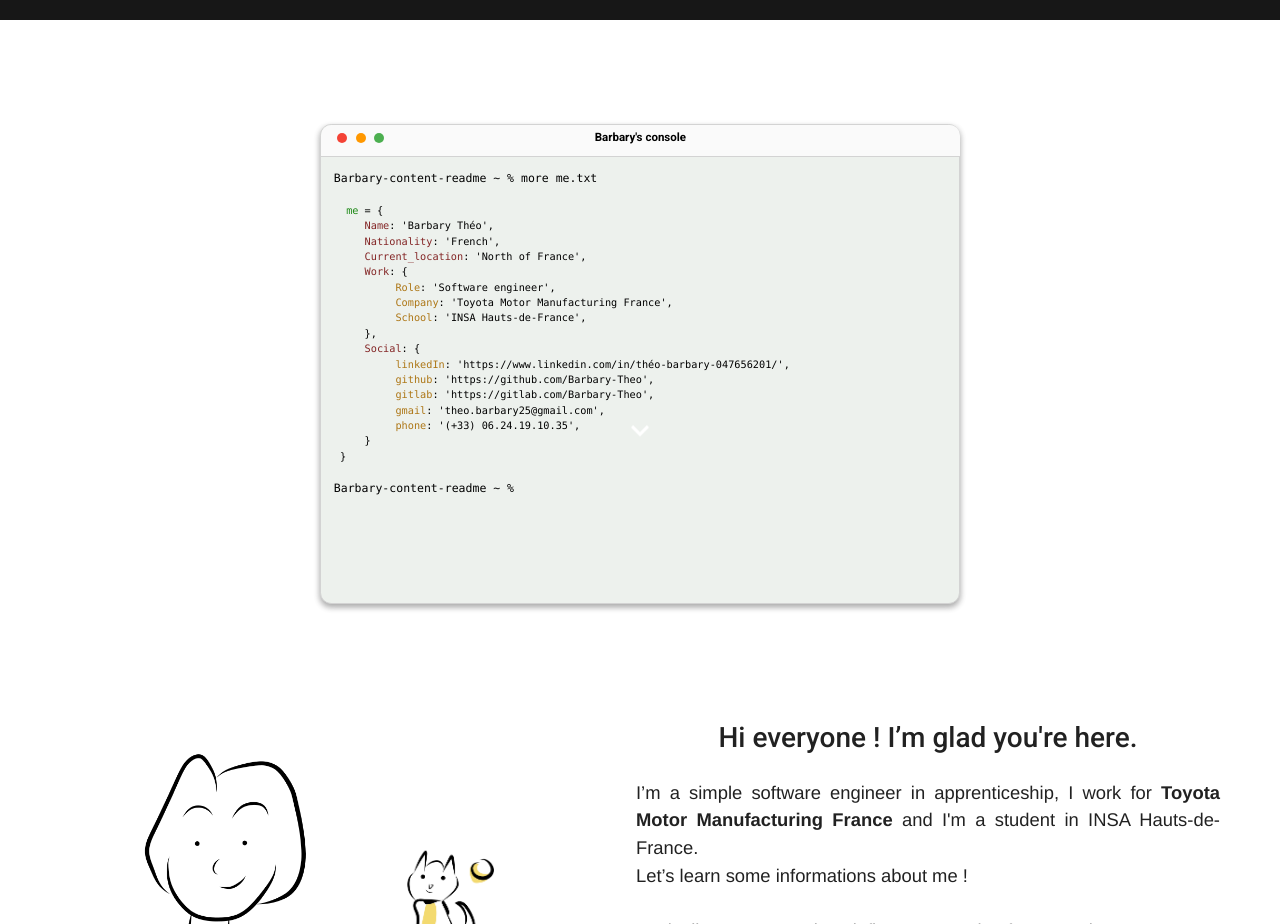
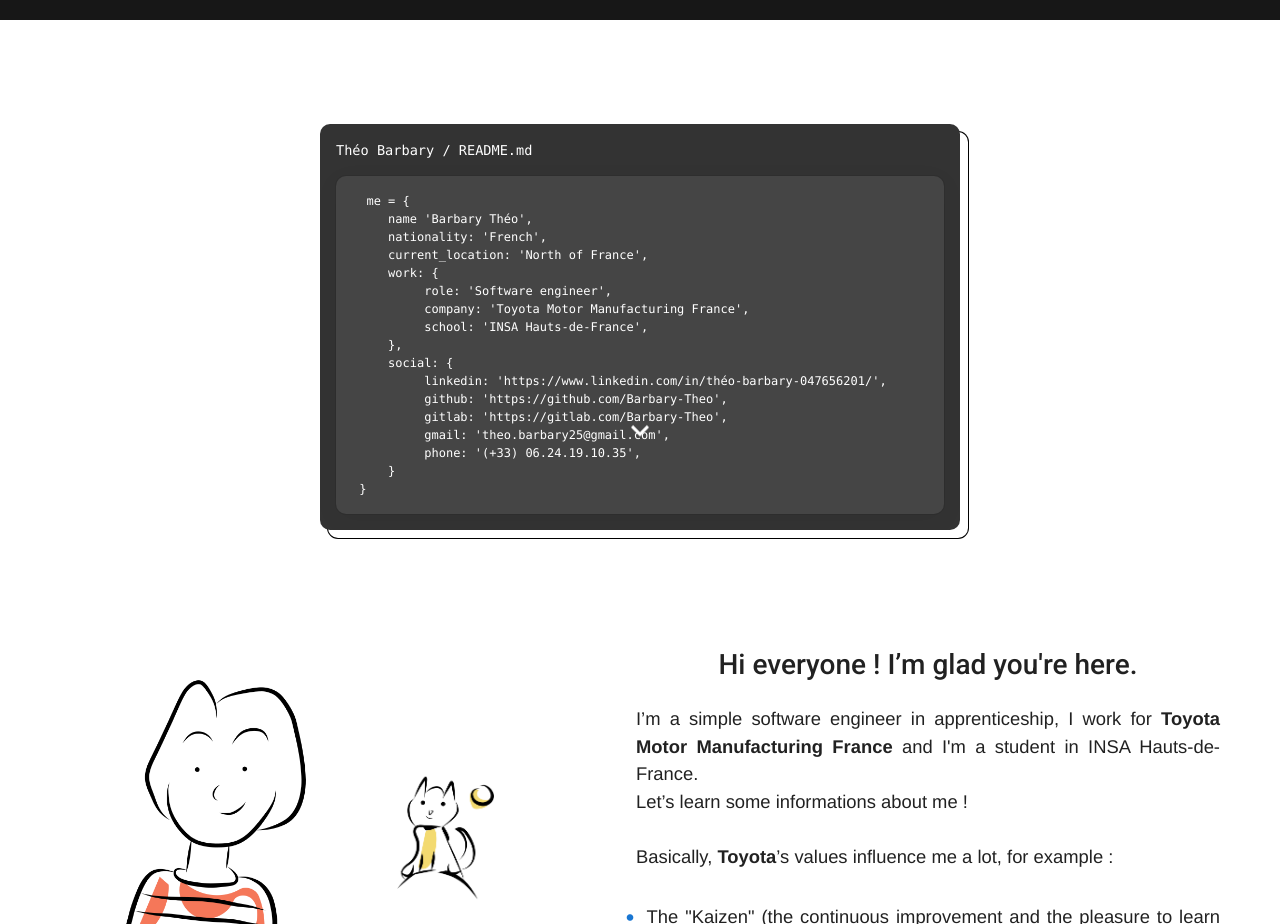
Before and after one commit to Barbary-Theo/Perso-hi-mate, a Vue app: page / in a window 1280 px wide. Shown: the part 780-1704 px from the top of the page. Built offline with nearby package versions, Linux system fonts and the light colour scheme.

Commit message:
modify console implementation

```diff
--- a/src/components/HiMate.vue
+++ b/src/components/HiMate.vue
@@ -6,40 +6,33 @@
 
     <div id="folio-side" class="folio-side">
 
-      <div v-if="showConsole" id="console-container" class="console-container translateX-animation">
-        <div class="console" id="console">
-          <div class="menu-console">
-            <div class="menu-console-button">
-              <v-icon class="icon" color="red" x-small>{{ icon.mdiBrightness1 }}</v-icon>
-              <v-icon class="icon" color="orange" x-small>{{ icon.mdiBrightness1 }}</v-icon>
-              <v-icon class="icon" color="green" x-small>{{ icon.mdiBrightness1 }}</v-icon>
+        <div v-if="showConsole" id="console-container" class="console-container translateX-animation">
+          <div class="console" id="console">
+
+            <div class="readme-content">Théo Barbary / README.md</div>
+
+            <div class="readme-container">
+              <div class="readme-content readme-console"> &nbsp;&nbsp;me = { <br>
+                &nbsp;&nbsp;&nbsp;&nbsp;&nbsp;name 'Barbary Théo',<br>
+                &nbsp;&nbsp;&nbsp;&nbsp;&nbsp;nationality: 'French',<br>
+                &nbsp;&nbsp;&nbsp;&nbsp;&nbsp;current_location: 'North of France',<br>
+                &nbsp;&nbsp;&nbsp;&nbsp;&nbsp;work: {<br>
+                &nbsp;&nbsp;&nbsp;&nbsp;&nbsp;&nbsp;&nbsp;&nbsp;&nbsp;&nbsp;role: 'Software engineer',<br>
+                &nbsp;&nbsp;&nbsp;&nbsp;&nbsp;&nbsp;&nbsp;&nbsp;&nbsp;&nbsp;company: 'Toyota Motor Manufacturing France',<br>
+                &nbsp;&nbsp;&nbsp;&nbsp;&nbsp;&nbsp;&nbsp;&nbsp;&nbsp;&nbsp;school: 'INSA Hauts-de-France',<br>
+                &nbsp;&nbsp;&nbsp;&nbsp;&nbsp;},<br>
+                &nbsp;&nbsp;&nbsp;&nbsp;&nbsp;social: {<br>
+                &nbsp;&nbsp;&nbsp;&nbsp;&nbsp;&nbsp;&nbsp;&nbsp;&nbsp;&nbsp;linkedin: <a title="Open linkedIn" href="https://www.linkedin.com/in/théo-barbary-047656201/" target="_blank" class="ref-console">'https://www.linkedin.com/in/théo-barbary-047656201/'</a>,<br>
+                &nbsp;&nbsp;&nbsp;&nbsp;&nbsp;&nbsp;&nbsp;&nbsp;&nbsp;&nbsp;github: <a title="Open gitlab" href="https://github.com/Barbary-Theo" target="_blank" class="ref-console">'https://github.com/Barbary-Theo'</a>,<br>
+                &nbsp;&nbsp;&nbsp;&nbsp;&nbsp;&nbsp;&nbsp;&nbsp;&nbsp;&nbsp;gitlab: <a title="Open gitlab" href="https://gitlab.com/Barbary-Theo" target="_blank" class="ref-console">'https://gitlab.com/Barbary-Theo'</a>,<br>
+                &nbsp;&nbsp;&nbsp;&nbsp;&nbsp;&nbsp;&nbsp;&nbsp;&nbsp;&nbsp;gmail: 'theo.barbary25@gmail.com',<br>
+                &nbsp;&nbsp;&nbsp;&nbsp;&nbsp;&nbsp;&nbsp;&nbsp;&nbsp;&nbsp;phone: '(+33) 06.24.19.10.35',<br>
+                &nbsp;&nbsp;&nbsp;&nbsp;&nbsp;}<br>
+                &nbsp;}</div>
             </div>
-            <div class="menu-console-text">Barbary's console</div>
-          </div>
-          <div class="menu-content" id="menu-content">
-            <p> Barbary-content-readme ~ % more me.txt</p>
-            <p class="json-me"> &nbsp;&nbsp;<span style="color: #1B8814">me</span> = { <br>
-              &nbsp;&nbsp;&nbsp;&nbsp;&nbsp;<span class="json-attribut">Name</span>: 'Barbary Théo',<br>
-              &nbsp;&nbsp;&nbsp;&nbsp;&nbsp;<span class="json-attribut">Nationality</span>: 'French',<br>
-              &nbsp;&nbsp;&nbsp;&nbsp;&nbsp;<span class="json-attribut">Current_location</span>: 'North of France',<br>
-              &nbsp;&nbsp;&nbsp;&nbsp;&nbsp;<span class="json-attribut">Work</span>: {<br>
-              &nbsp;&nbsp;&nbsp;&nbsp;&nbsp;&nbsp;&nbsp;&nbsp;&nbsp;&nbsp;<span class="json-attribut-second">Role</span>: 'Software engineer',<br>
-              &nbsp;&nbsp;&nbsp;&nbsp;&nbsp;&nbsp;&nbsp;&nbsp;&nbsp;&nbsp;<span class="json-attribut-second">Company</span>: 'Toyota Motor Manufacturing France',<br>
-              &nbsp;&nbsp;&nbsp;&nbsp;&nbsp;&nbsp;&nbsp;&nbsp;&nbsp;&nbsp;<span class="json-attribut-second">School</span>: 'INSA Hauts-de-France',<br>
-              &nbsp;&nbsp;&nbsp;&nbsp;&nbsp;},<br>
-              &nbsp;&nbsp;&nbsp;&nbsp;&nbsp;<span class="json-attribut">Social</span>: {<br>
-              &nbsp;&nbsp;&nbsp;&nbsp;&nbsp;&nbsp;&nbsp;&nbsp;&nbsp;&nbsp;<span class="json-attribut-second">linkedIn</span>: <a title="Open linkedIn" href="https://www.linkedin.com/in/théo-barbary-047656201/" target="_blank" class="ref-console">'https://www.linkedin.com/in/théo-barbary-047656201/'</a>,<br>
-              &nbsp;&nbsp;&nbsp;&nbsp;&nbsp;&nbsp;&nbsp;&nbsp;&nbsp;&nbsp;<span class="json-attribut-second">github</span>: <a title="Open gitlab" href="https://github.com/Barbary-Theo" target="_blank" class="ref-console">'https://github.com/Barbary-Theo'</a>,<br>
-              &nbsp;&nbsp;&nbsp;&nbsp;&nbsp;&nbsp;&nbsp;&nbsp;&nbsp;&nbsp;<span class="json-attribut-second">gitlab</span>: <a title="Open gitlab" href="https://gitlab.com/Barbary-Theo" target="_blank" class="ref-console">'https://gitlab.com/Barbary-Theo'</a>,<br>
-              &nbsp;&nbsp;&nbsp;&nbsp;&nbsp;&nbsp;&nbsp;&nbsp;&nbsp;&nbsp;<span class="json-attribut-second">gmail</span>: 'theo.barbary25@gmail.com',<br>
-              &nbsp;&nbsp;&nbsp;&nbsp;&nbsp;&nbsp;&nbsp;&nbsp;&nbsp;&nbsp;<span class="json-attribut-second">phone</span>: '(+33) 06.24.19.10.35',<br>
-              &nbsp;&nbsp;&nbsp;&nbsp;&nbsp;}<br>
-              &nbsp;}</p>
-            <p id="command-line-end" class="command-line-end"> Barbary-content-readme ~ % </p>
 
           </div>
         </div>
-      </div>
 
       <div id="presentation" class="presentation container-fluid spacer translateX-animation-origin">
 
@@ -400,16 +393,16 @@
 }
 
 .console {
-  background-color: #EDF1ED;
-  height: 60vh;
+  background-color: #333;
+  height: fit-content;
   width: 50vw;
   color: white;
-  border-radius: 1.4vh;
-  border: 1px solid lightgrey;
-  box-shadow: rgba(0, 0, 0, 0.16) 0 3px 6px, rgba(0, 0, 0, 0.23) 0 3px 6px;
+  border-radius: 10px;
+  box-shadow: #fff 8px 8px 0 0, #000 8px 8px 0 1px;
   overflow-x: scroll;
   overflow-y: scroll;
   margin-top: 13vh;
+  padding: 2vh;
 }
 
 .menu-console {
@@ -483,7 +476,7 @@
 }
 
 .ref-console {
-  color: black !important;
+  color: white !important;
   text-decoration: none;
 }
 
@@ -653,4 +646,23 @@
     font-weight: bold;
 }
 
+.readme-content {
+  font-family: ui-monospace,SFMono-Regular,SF Mono,Menlo,Consolas,Liberation Mono,monospace;
+  font-size: 0.85em;
+}
+
+.readme-container {
+  width: 100%;
+  height: fit-content;
+  background-color: #454545;
+  border-radius: 10px;
+  box-shadow: rgba(0, 0, 0, 0.05) 0px 6px 24px 0px, rgba(0, 0, 0, 0.08) 0px 0px 0px 1px;
+  padding: 2vh;
+  margin-top: 2vh;
+}
+
+.readme-console {
+  font-size: 0.75em;
+}
+
 </style>
--- a/src/components/Projects.vue
+++ b/src/components/Projects.vue
@@ -371,6 +371,15 @@
     transform: scale(1, 1);
   }
 
+  .card-project::-webkit-scrollbar {
+    display: none;
+  }
+
+  .card-project {
+    -ms-overflow-style: none;
+    scrollbar-width: none;
+  }
+
 }
 
 
@@ -385,6 +394,15 @@
     padding-left: 0 !important;
     z-index: 1;
     transform: scale(0, 0);
+  }
+
+  .card-project::-webkit-scrollbar {
+    display: none;
+  }
+
+  .card-project {
+    -ms-overflow-style: none;
+    scrollbar-width: none;
   }
 
   .zoom-in-zoom-out-anim  {
```
